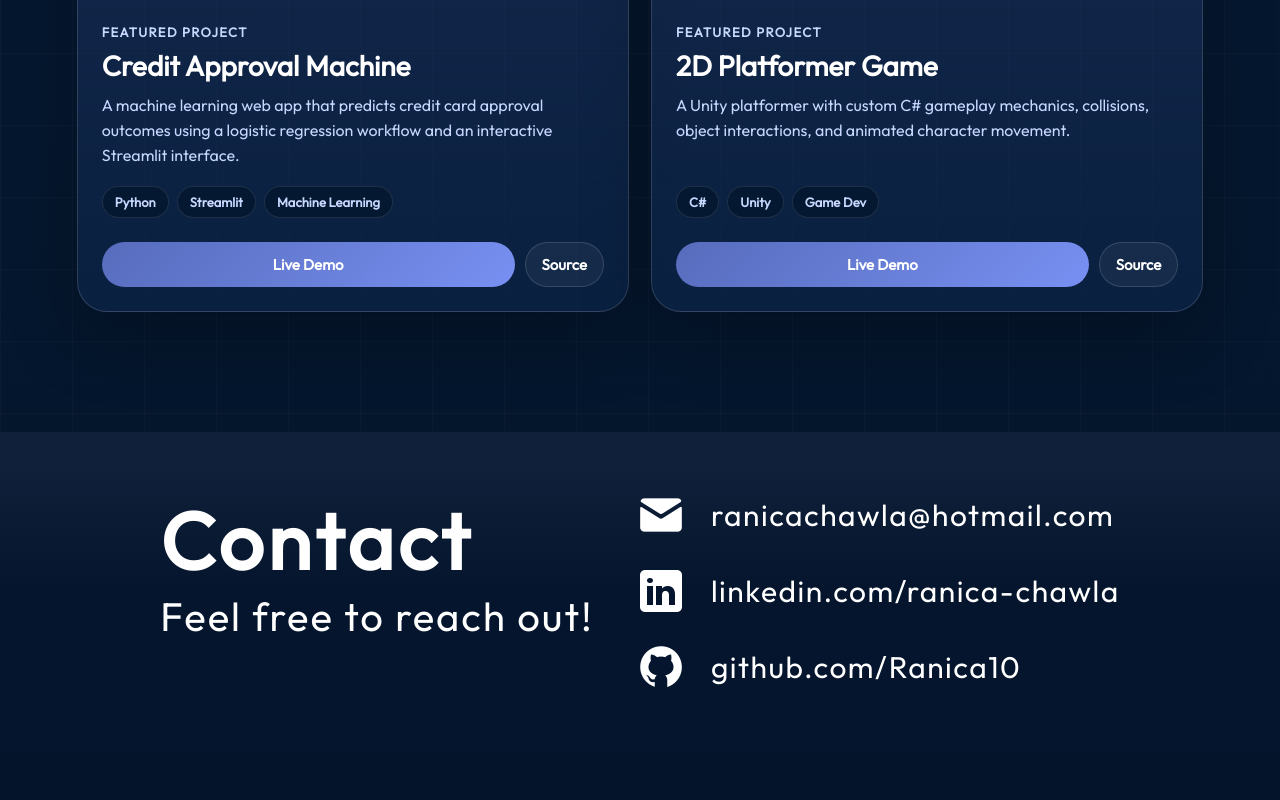
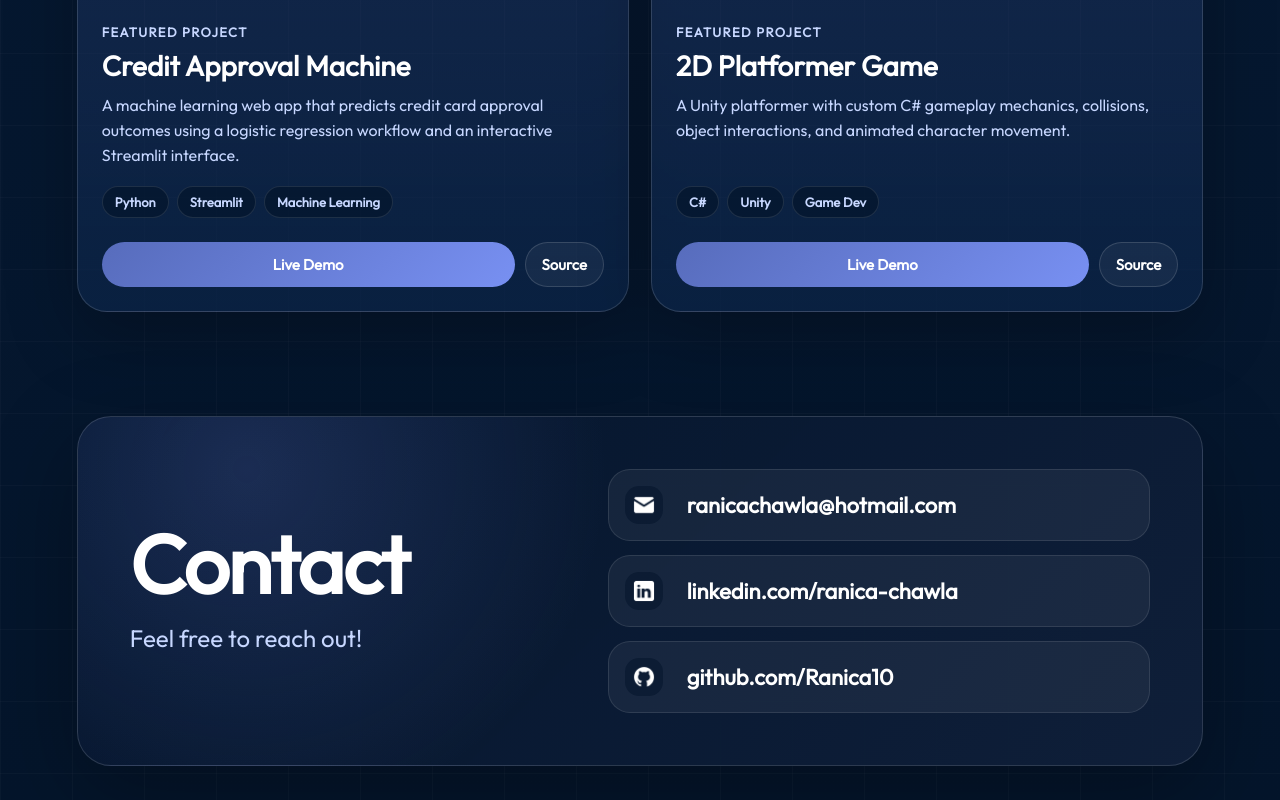
Before and after one commit to Ranica10/Portfolio-Website, a React (Vite) app: page / in a window 1280 px wide. Shown: the part 3475-4275 px from the top of the page. Before the commit the page ends 4225 px from the top, so only its background shows below. Built offline with nearby package versions, Linux system fonts and the light colour scheme.

Commit message:
Update contact section

```diff
--- a/src/components/Contact/Contact.jsx
+++ b/src/components/Contact/Contact.jsx
@@ -1,4 +1,3 @@
-import React from 'react'
 import { getImageUrl } from '../../utils';
 
 import styles from "./Contact.module.css"
--- a/src/components/Contact/Contact.module.css
+++ b/src/components/Contact/Contact.module.css
@@ -2,71 +2,86 @@
 
 .container {
     color: var(--colour-text);
-    margin-top: 120px;
-    background: linear-gradient(0deg, #04152D 0%, #04152D 50%, #10203a 90%);
-    display: flex;
-    flex-direction: row;
-    justify-content: space-evenly;
-    width: 100vw;
-    padding: 58px 10%;
-    gap: 10px;
+    width: min(1180px, 88%);
+    margin: 104px auto 34px;
+    border: 1px solid var(--colour-border);
+    border-radius: 34px;
+    background:
+        radial-gradient(circle at 15% 15%, rgba(87,108,188,0.26), transparent 36%),
+        linear-gradient(135deg, rgba(4, 21, 45, 0.95) 0%, rgba(16, 32, 58, 0.92) 100%);
+    display: grid;
+    grid-template-columns: 0.9fr 1.1fr;
+    align-items: center;
+    padding: 52px;
+    gap: 34px;
+    box-shadow: 0 28px 90px rgba(0,0,0,0.28);
 }
 
 .text h2 {
-    font-size: 80px;
-    font-weight: 800;
-    letter-spacing: 4px;
+    font-size: clamp(44px, 7vw, 82px);
+    line-height: 0.95;
+    font-weight: 900;
+    letter-spacing: -2px;
 }
 
 .text p {
-    font-size: 40px;
-    font-weight: 400;
-    letter-spacing: 2px;
+    margin-top: 18px;
+    color: var(--colour-muted);
+    font-size: clamp(18px, 2vw, 24px);
+    font-weight: 500;
+    line-height: 1.45;
 }
 
 .links {
-    display: flex;
-    flex-direction: column;
-    align-items: flex-start;
+    display: grid;
     list-style: none;
-    gap: 26px;
+    gap: 14px;
 }
 
 .link {
-    display: flex;
+    display: grid;
+    grid-template-columns: 46px 1fr;
     align-items: center;
-    gap: 25px;
+    gap: 16px;
+    padding: 16px;
+    border-radius: 22px;
+    border: 1px solid rgba(255,255,255,0.1);
+    background: rgba(255,255,255,0.055);
+    transition: 0.25s ease;
 }
 
 .link:hover {
-    text-decoration: underline;
+    transform: translateX(4px);
+    background: rgba(87,108,188,0.16);
+    border-color: rgba(255,255,255,0.2);
+}
+
+.link img {
+    width: 38px;
+    height: 38px;
+    object-fit: contain;
+    padding: 7px;
+    border-radius: 14px;
+    background: rgba(4,21,43,0.56);
 }
 
 .link a {
     color: var(--colour-text);
     text-decoration: none;
-    font-size: 30px;
-    font-weight: 400;
-    letter-spacing: 1.5px;
+    font-size: clamp(16px, 2vw, 22px);
+    font-weight: 700;
+    word-break: break-word;
 }
 
 @media screen and (max-width: 830px) {
     .container {
-        flex-direction: column;
-        gap: 23px;
+        grid-template-columns: 1fr;
+        padding: 32px 22px;
+        text-align: center;
     }
 
-    .text {
-        display: flex;
-        flex-direction: column;
-        align-items: center;
-    }
-
-    .text p {
-        display: none;
-    }
-
-    .links {
-        align-items: center;
+    .link {
+        grid-template-columns: 1fr;
+        justify-items: center;
     }
 }
```
